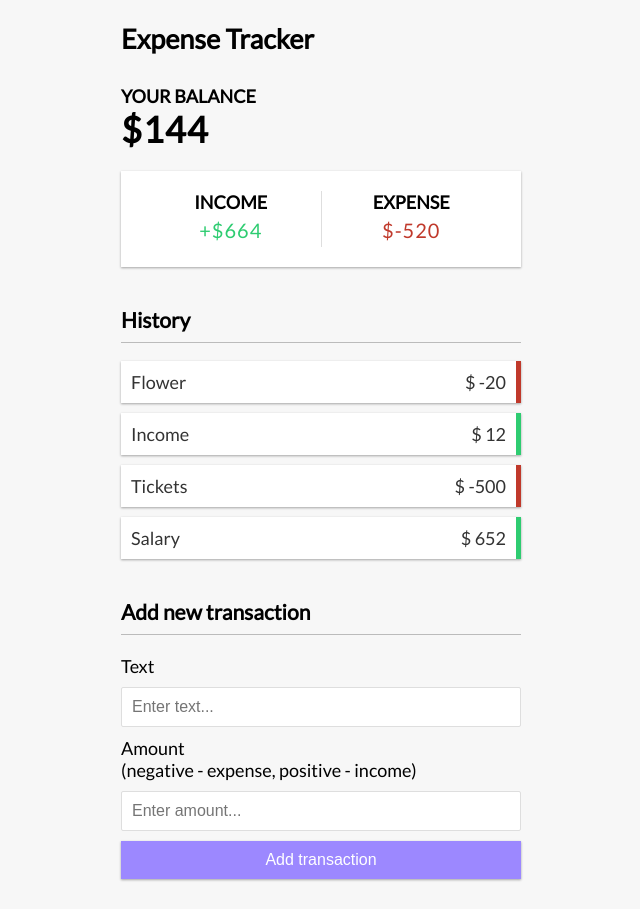
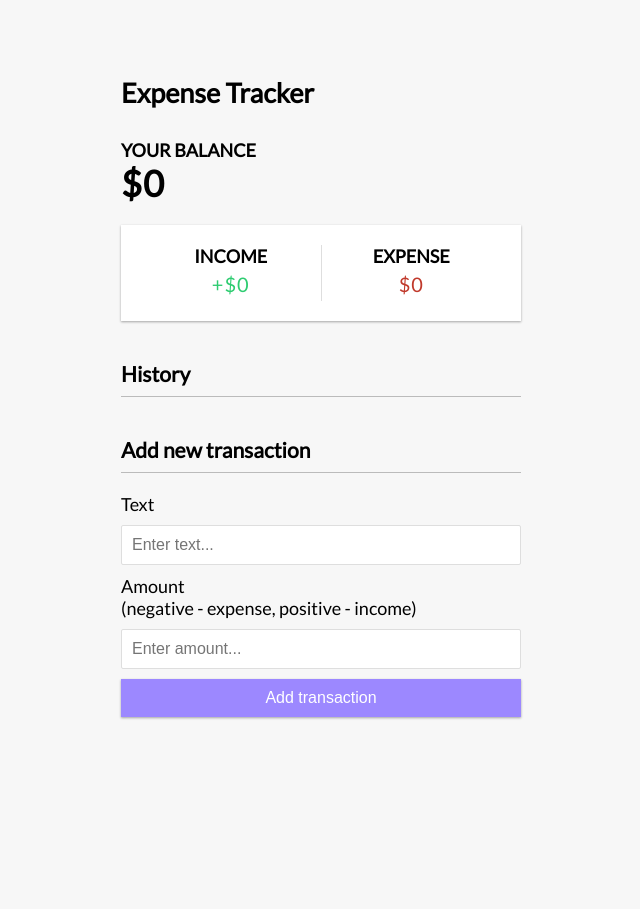
Before and after one commit to bhagat-abhishek/expense-manager, a Vue app: page / in a window 1280 px wide. Shown: the whole page, without its empty margins (319-959 px from the left). After the commit the page ends 800 px from the top, so only its background shows below. Built offline with nearby package versions, Linux system fonts and the light colour scheme.

Commit message:
feature: localStorage for storing data

```diff
--- a/src/App.vue
+++ b/src/App.vue
@@ -13,7 +13,7 @@
 </template>
 
 <script setup>
-import { ref, computed } from 'vue';
+import { ref, computed, onMounted } from 'vue';
 import { useToast } from 'vue-toastification'
 import Header from "./components/Header.vue";
 import Balance from "./components/Balance.vue";
@@ -21,16 +21,19 @@
 import TransactionList from "./components/TransactionList.vue";
 import AddTransaction from "./components/AddTransaction.vue";
 
+// Checking for data on localstorage and adding to the transaction if exists when mounted
+
+onMounted(() => {
+  if (localStorage.getItem('transactions')) {
+    transactions.value = JSON.parse(localStorage.getItem('transactions'));
+  }
+});
+
 // Inntilize toast
 const toast = useToast();
 
 // List of transactions
-const transactions = ref([
-  { id: 1, text: 'Flower', amount: -20, },
-  { id: 2, text: 'Income', amount: 12, },
-  { id: 3, text: 'Tickets', amount: -500, },
-  { id: 4, text: 'Salary', amount: 652, },
-]);
+const transactions = ref([]);
 
 // Total Balance
 const total = computed(() => {
@@ -63,6 +66,9 @@
     amount: transaction.amount,
   });
 
+  // saveToLocalStorage
+  saveToLocalStorage();
+
   // Show success message
   toast.success('Transaction added successfully');
 
@@ -76,7 +82,16 @@
 // Deleting transcation
 const handleTransactionDeleted = (id) => {
   transactions.value = transactions.value.filter((transaction) => transaction.id !== id);
+
+  // saveToLocalStorage
+  saveToLocalStorage()
+
   toast.error('Transaction deleted successfully');
 };
 
+// Function to save to local storage
+const saveToLocalStorage = () => {
+  localStorage.setItem('transactions', JSON.stringify(transactions.value))
+}
+
 </script>
```
